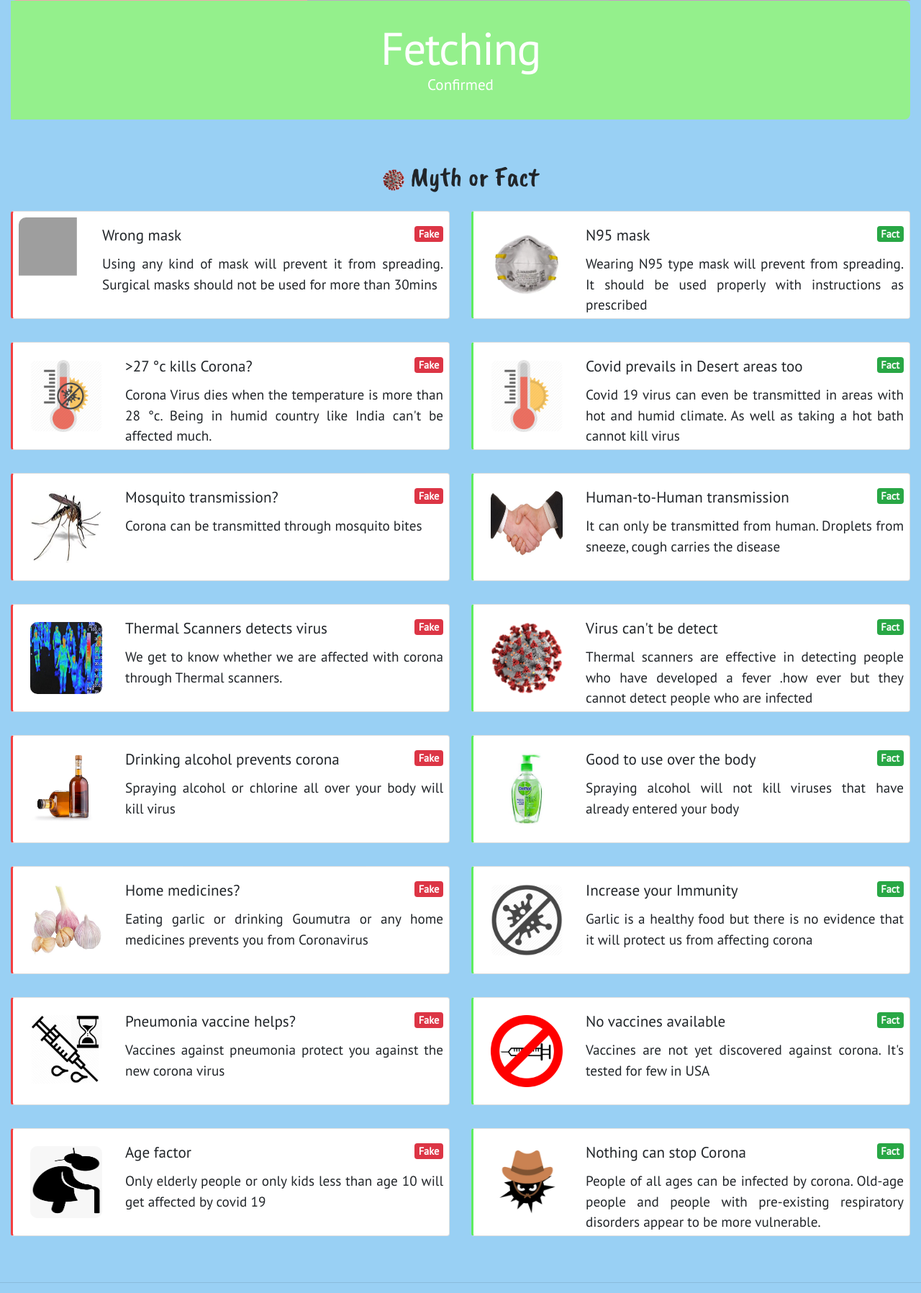
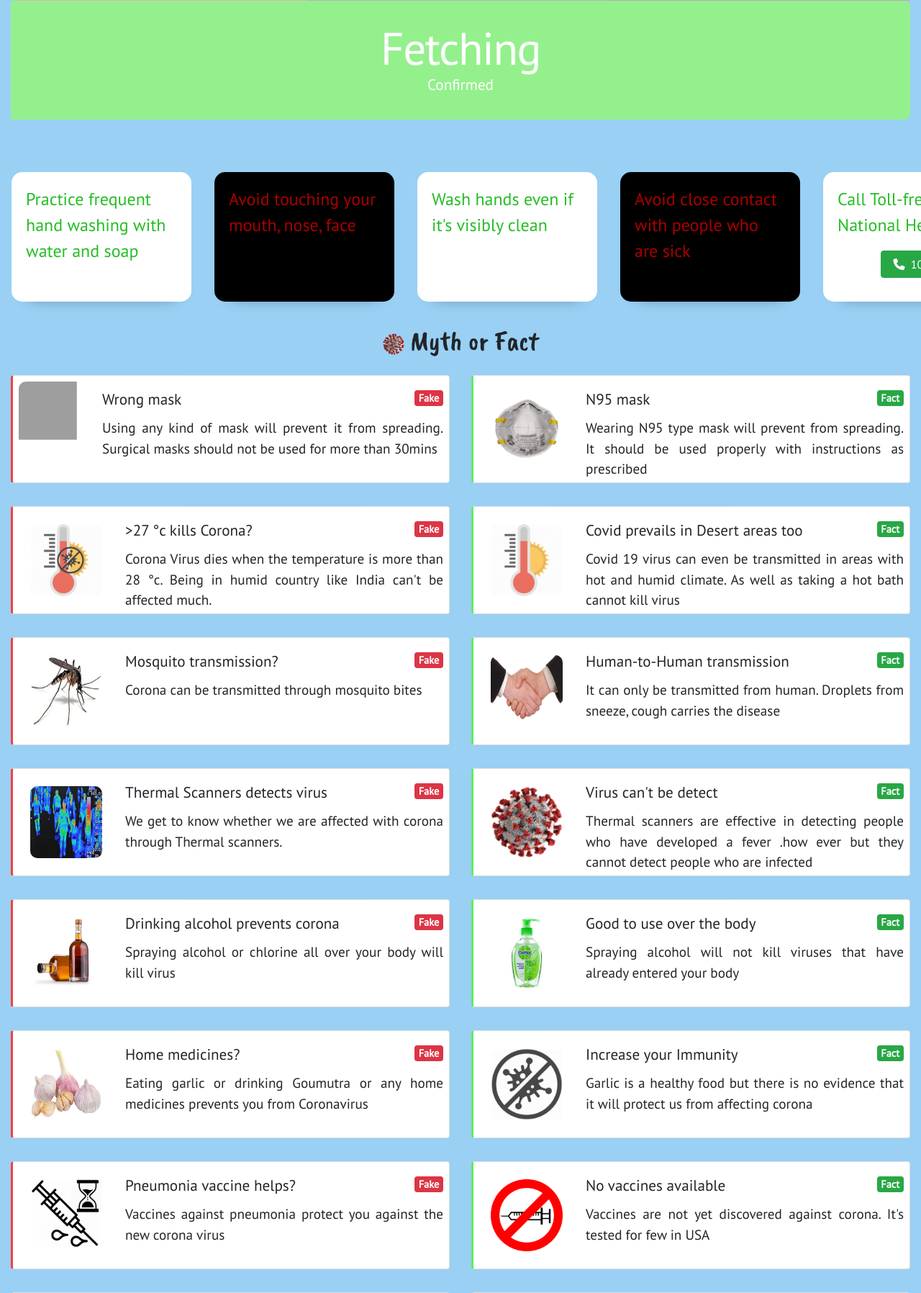
Before and after one commit to goss-gowtham/covid19, a PHP site: page / in a window 1280 px wide. Shown: the part 762-2558 px from the top of the page at 72% size. Run offline with PHP 8.4, Linux system fonts and the light colour scheme; some libraries are stand-ins or nearby versions; grey boxes are pictures that could not be loaded.

Commit message:
horizontal precautions

```diff
--- a/blogs.html
+++ b/blogs.html
@@ -55,7 +55,7 @@
             </p>
             <h2>Please Stay Safe, Hydrated, Hygiene & Home</h2>
         </div>
-        <div class="d-flex justify-content-between mx-5" style="font-size: 24px">
+        <div class="d-flex justify-content-between mx-5">
             <p class="text-left">
             <a class="btn btn-outline-info" data-toggle="collapse" href="#collapseExample" role="button" aria-expanded="false" aria-controls="collapseExample">
                 Click to see References
--- a/home.html
+++ b/home.html
@@ -46,6 +46,42 @@
                     </div>
                 </div>
         </div>
+        <div class="container-fluid">
+            <div class="row py-3 hs">
+                <div class="card do-true mx-3">
+                    <div class="card-body p-3">
+                        <p class="card-text">Practice frequent hand washing with water and soap</p>
+                    </div>
+                </div>
+                <div class="card dont mx-3">
+                    <div class="card-body p-3">
+                        <p class="card-text">Avoid touching your mouth, nose, face</p>
+                    </div>
+                </div>
+                <div class="card do-true mx-3">
+                    <div class="card-body p-3">
+                        <p class="card-text">Wash hands even if it's visibly clean</p>
+                    </div>
+                </div>
+                <div class="card dont mx-3">
+                    <div class="card-body p-3">
+                        <p class="card-text">Avoid close contact with people who are sick</p>
+                    </div>
+                </div>
+                <div class="card do-true mx-3 rounded-lg shadow-lg">
+                    <div class="card-body text-center p-3">
+                        <p class="card-text">Call Toll-free National Help-line</p>
+                        <a href="tel:1075" class="btn btn-success"><i class="fa fa-phone px-1" aria-hidden="true"></i> 1075</a>
+                    </div>
+                </div>
+                <div class="card do-true mx-3 px-3">
+                    <div class="card-body p-3">
+                        <p class="card-text">Stay home if you’re sick, Cover coughs and sneezes</p>
+                    </div>
+                </div>
+            </div>
+        </div>
+
         <div class="container-fluid">
             <h2 class="text-center pb-3"><img class="img-fluid" src="./images/favicon.jpg" height=30 width=30/> Myth or Fact </h2>
             <div class="row pb-3">
--- a/styles.css
+++ b/styles.css
@@ -207,3 +207,52 @@ img {
   padding: 0.5em;
   margin: 1.5em;
 }
+
+.do-true {
+  background-color: #ffffff;
+  border-radius: 15px;
+  font-weight: 500;
+  color: rgb(36, 189, 36);
+  box-shadow: 0px 16px 20px -25px rgba(0,0,0,0.69);
+  font-size: 1.2em;
+  text-align: start;
+}
+
+.dont {
+  background-color: #000000;
+  border-radius: 15px;
+  font-weight: 500;
+  color: rgba(255, 0, 0, 0.671);
+  box-shadow: 0px 16px 20px -25px rgba(0,0,0,0.69);
+  font-size: 1.2em;
+  text-align: start;
+}
+
+.card .dont {
+  flex: 0 0 auto;
+}
+
+.hs {
+  align-items: stretch;
+  display: flex;
+  flex-direction: row;
+  flex-wrap: nowrap;
+  overflow-x: auto;
+  overflow-y: hidden;
+}
+
+.hs .card {
+  max-width: 25%;
+  height: 180px;
+  max-width: 250px;
+  padding: .25rem;
+  margin-bottom: 1rem;
+  border: 0;
+  flex-basis: 25%;
+  flex-grow: 0;
+  flex-shrink: 0;
+  font-size: 24px;
+}
+.hs p {
+  text-align: start !important;
+}
```
